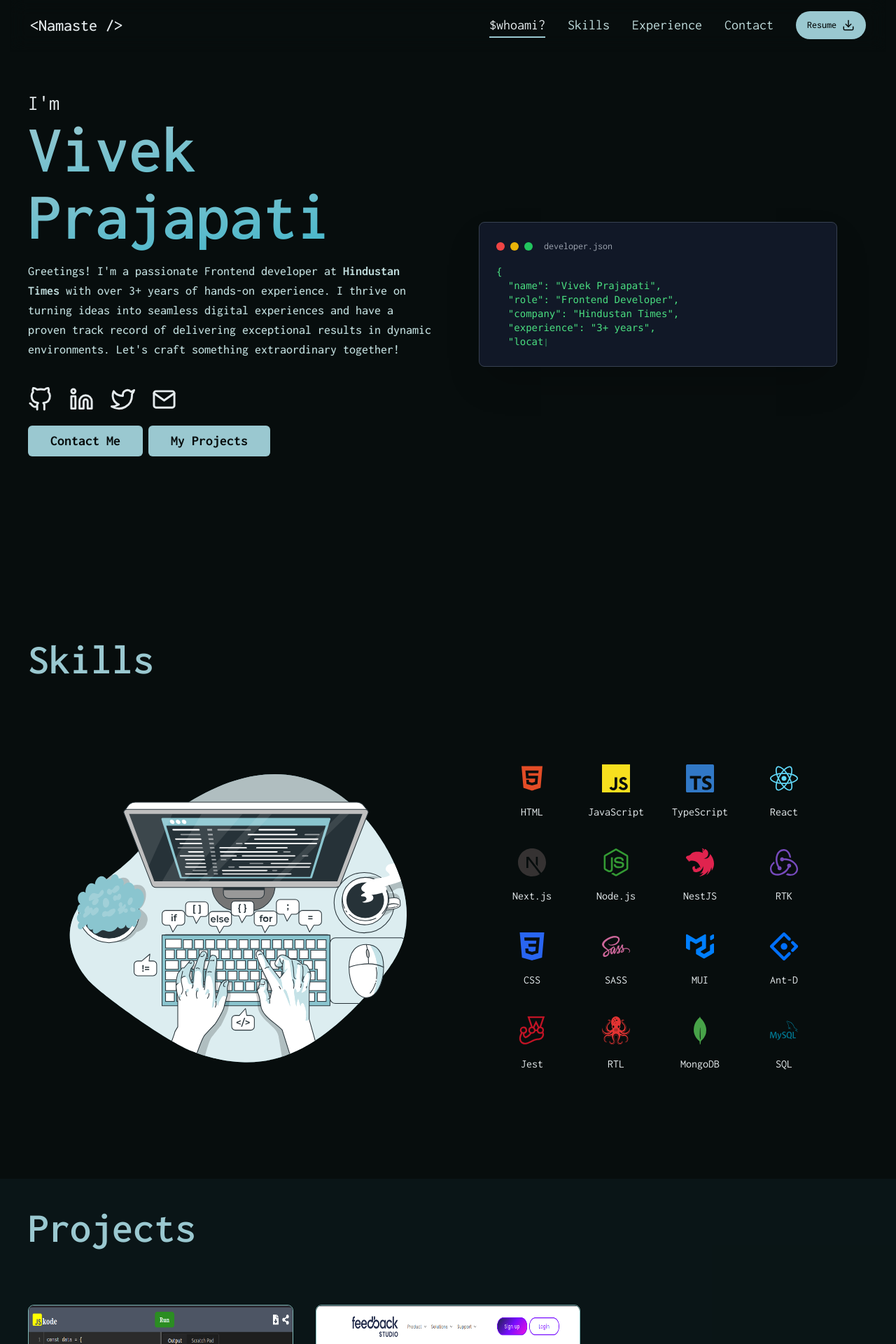
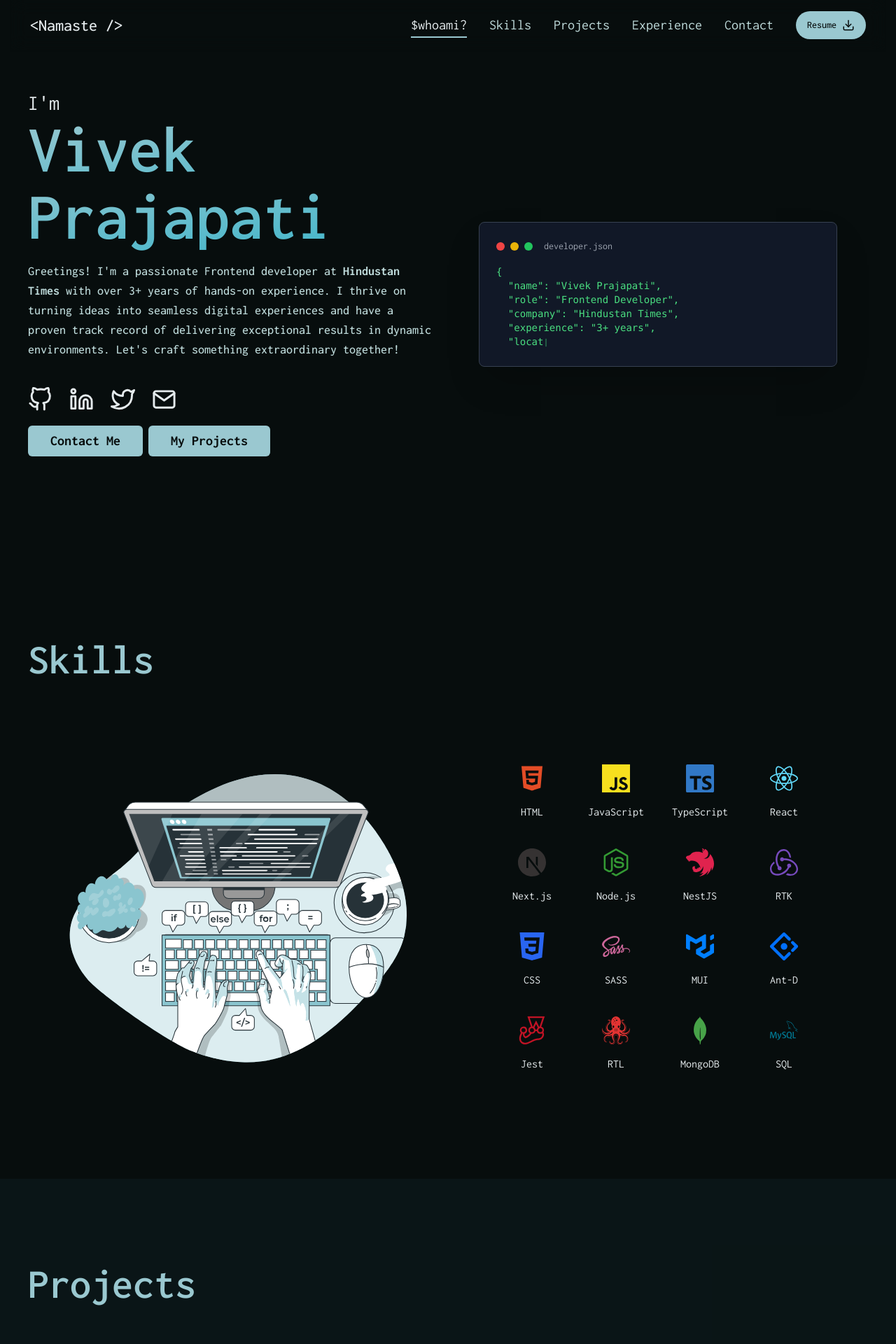
Before and after one commit to Vivek-Prajapatii/portfolio, a Next.js app: page / in a window 1280 px wide. Shown: the top 1920 px of the page at 70% size. Built offline with nearby package versions, Linux system fonts and the light colour scheme.

Commit message:
added projects section

```diff
--- a/components/HeroSection/projectButton.tsx
+++ b/components/HeroSection/projectButton.tsx
@@ -14,13 +14,13 @@ function ProjectButton() {
                 buttonVariants({ size: 'lg' }),
                 'font-bold text-xl md:w-auto w-full'
             )}
-            href={""}
-            onClick={() => {
-               toast({
-                   title: 'Projects page coming soon!',
-                   description: 'Till then you can take a look at my github',
-               })
-            }}
+            href={"/#projects"}
+            // onClick={() => {
+            //    toast({
+            //        title: 'Projects page coming soon!',
+            //        description: 'Till then you can take a look at my github',
+            //    })
+            // }}
         >
             My Projects
         </Link>
--- a/components/Navbar.tsx
+++ b/components/Navbar.tsx
@@ -19,6 +19,10 @@ const navLinks = [
     {
         name: 'Skills',
         link: '#skills',
+    },
+    {
+        name: 'Projects',
+        link: '#projects',
     },
     {
         name: 'Experience',
--- a/components/ServicesSection.tsx
+++ b/components/ServicesSection.tsx
@@ -7,9 +7,9 @@ import services from '@/configs/services'
 
 function ServicesSection() {
     return (
-        <section id="services" className="bg-accent/5">
+        <section id="projects" className="bg-accent/5">
             <div className="max-w-7xl mx-auto p-10 ">
-                <h2 className="text-primary text-5xl md:text-6xl font-semibold mb-20">
+                <h2 className="text-primary text-5xl md:text-6xl font-semibold mb-20 mt-20">
                     Projects
                 </h2>
                 <div className="services grid grid-cols-1 md:grid-cols-2 lg:grid-cols-3 gap-8">
```
